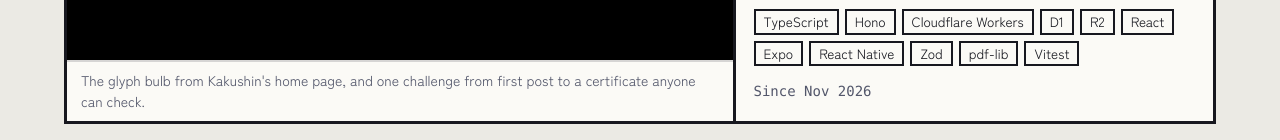
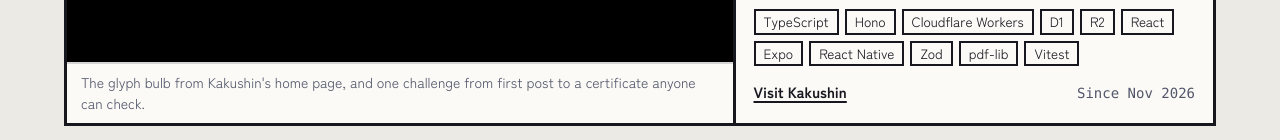
Before and after one commit to lolesterrr/lolesterrr.github.io, a plain HTML site: page index.html in a window 1280 px wide. Shown: the part 1632-1772 px from the top of the page. Drawn offline with Linux system fonts and the light colour scheme; a web font is replaced by a local one.

Commit message:
Link the Kakushin panel to kakushinhub.site
Co-Authored-By: Claude Opus 5.5 <noreply@anthropic.com>
Claude-Session: https://claude.ai/code/session_015CUuxYLsGgaFDcbNHzThFk

```diff
--- a/index.html
+++ b/index.html
@@ -541,7 +541,7 @@ body.power-cut .chaser { z-index: 86; }
           <p>Organisers post a challenge, take applications from teams, shortlist finalists and collect their pitches. Invited judges score each pitch against weighted criteria, the results go up on a public page, and every certificate carries a QR code that anyone can scan to check it's real. Participants keep one profile across every event, on the web or in the phone app, and follow organisations and topics to hear about new challenges. On the day itself, teams check in with a QR pass and judges can keep scoring with no signal.</p>
           <p>It's built for universities, innovation hubs and companies that run these events every year. The first version took nine build days.</p>
           <ul class="tags"><li>TypeScript</li><li>Hono</li><li>Cloudflare Workers</li><li>D1</li><li>R2</li><li>React</li><li>Expo</li><li>React Native</li><li>Zod</li><li>pdf-lib</li><li>Vitest</li></ul>
-          <div class="pfoot"><span class="date">Since Nov 2026</span></div>
+          <div class="pfoot"><a href="https://kakushinhub.site" target="_blank" rel="noopener">Visit Kakushin<span class="sr-only"> (opens in a new tab)</span></a><span class="date">Since Nov 2026</span></div>
         </div>
       </article>
 
```
